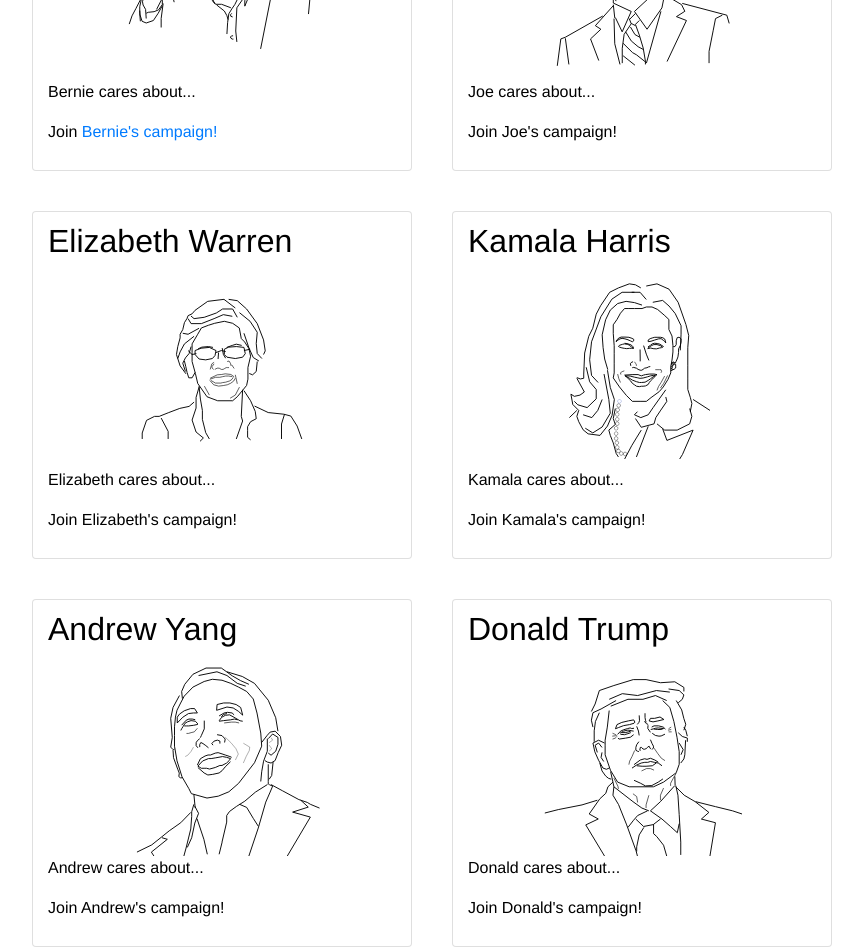
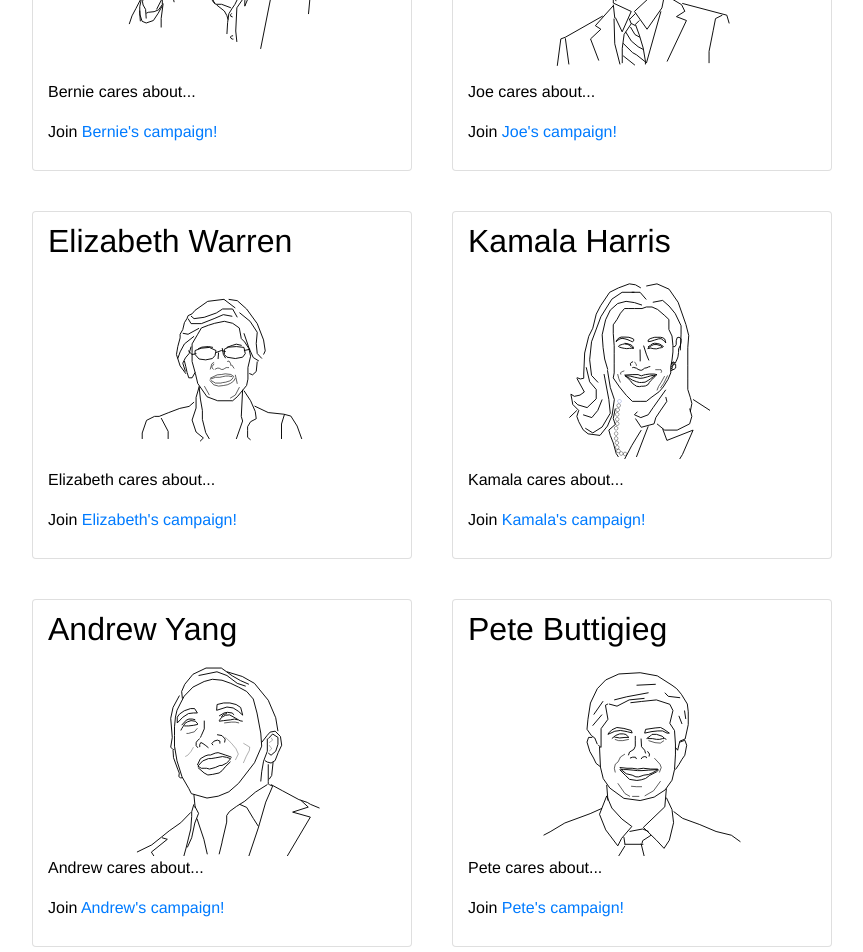
Before and after one commit to angelamhkim/thelazyvoter, a React (Create React App) app: page / in a window 1280 px wide. Shown: the part 1600-2552 px from the top of the page, without its empty margins (208-1071 px from the left). Built offline with nearby package versions, Linux system fonts and the light colour scheme.

Commit message:
Update Candidates.jsx

```diff
--- a/src/components/candidates/Candidates.jsx
+++ b/src/components/candidates/Candidates.jsx
@@ -40,37 +40,37 @@
             <h2 className={style.name}> Joe Biden </h2>
             <img src={Joe} alt="Joe" className={style.images} />
             <p> Joe cares about... </p>
-            <p> Join Joe's campaign!</p>
+            <p> Join <a href="https://joebiden.com/">Joe's campaign!</a></p>
           </div>
           <div className="card col-sm-12 col-md-4">
             <h2 className={style.name}> Elizabeth Warren </h2>
             <img src={Elizabeth} alt="Elizabeth" className={style.images} />
             <p> Elizabeth cares about... </p>
-            <p> Join Elizabeth's campaign!</p>
+            <p> Join <a href="https://elizabethwarren.com/">Elizabeth's campaign!</a></p>
           </div>
           <div className="card col-sm-12 col-md-4">
             <h2 className={style.name}> Kamala Harris </h2>
             <img src={Kamala} alt="Kamala" className={style.images} />
             <p> Kamala cares about... </p>
-            <p> Join Kamala's campaign!</p>
+            <p> Join <a href="https://kamalaharris.org/">Kamala's campaign!</a></p>
           </div>
           <div className="card col-sm-12 col-md-4">
             <h2 className={style.name}> Andrew Yang </h2>
             <img src={Andrew} alt="Andrew" className={style.images} />
             <p> Andrew cares about... </p>
-            <p> Join Andrew's campaign!</p>
+            <p> Join <a href="https://www.yang2020.com/">Andrew's campaign!</a></p>
+          </div>
+          <div className="card col-sm-12 col-md-4">
+            <h2 className={style.name}> Pete Buttigieg </h2>
+            <img src={Pete} alt="Pete" className={style.images} />
+            <p> Pete cares about... </p>
+            <p> Join <a href="https://peteforamerica.com/">Pete's campaign!</a></p>
           </div>
           <div className="card col-sm-12 col-md-4">
             <h2 className={style.name}> Donald Trump </h2>
             <img src={Trump} alt="Donald" className={style.images} />
             <p> Donald cares about... </p>
-            <p> Join Donald's campaign!</p>
-          </div>
-          <div className="card col-sm-12 col-md-4">
-            <h2 className={style.name}> Pete Buttigieg </h2>
-            <img src={Pete} alt="Pete" className={style.images} />
-            <p> Pete cares about... </p>
-            <p> Join Pete's campaign!</p>
+            <p> Join <a href="https://www.donaldjtrump.com/">Donald's campaign!</a></p>
           </div>
         </div>
       </div>
```
